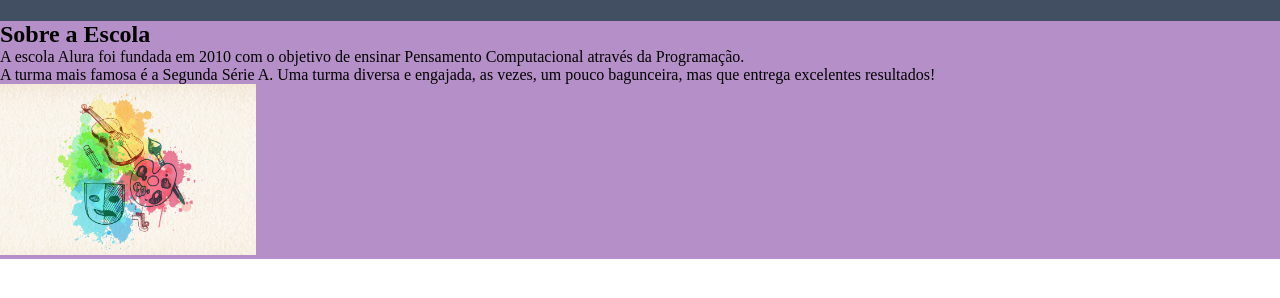
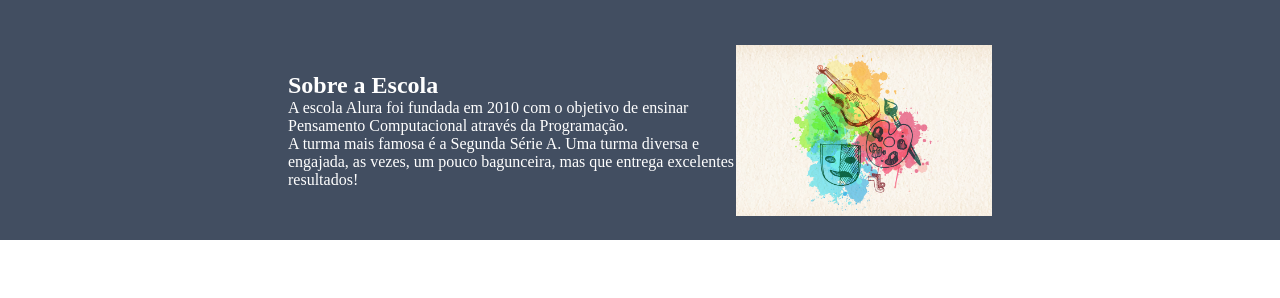
Before and after one commit to GessicaMoraisdeLima/site-gessica, a plain HTML site: page index.html in a window 1280 px wide. Shown: the part 56-354 px from the top of the page. Drawn offline with Linux system fonts and the light colour scheme.

Commit message:
Add files via upload

```diff
--- a/index.html
+++ b/index.html
@@ -5,7 +5,11 @@
     <meta http-equiv="X-UA-Compatible" content="IE=edge">
     <meta name="viewport" content="width=device-width, initial-scale=1.0">
     <title>Document</title>
+    <title>Equipe Alura Start</title>
     <link rel="stylesheet" href="style.css">
+    <link rel="preconnect" href="https://fonts.googleapis.com">
+    <link rel="preconnect" href="https://fonts.gstatic.com" crossorigin>
+<link href="https://fonts.googleapis.com/css2?family=Poppins&display=swap" rel="stylesheet">
 </head>
 <body>
 
@@ -16,12 +20,18 @@
             <li class="cabecalho-lista-item">Estudante</li>
         </ul>
     </header>
+
     <section class="escola">
+        <div class="escola-div-conteudo">
         <h2 clas="escola-titulo">Sobre a Escola</h2>
         <p class="escola-texto-um">A escola Alura foi fundada em 2010 com o objetivo de ensinar Pensamento Computacional através da Programação. </p>
         <p class="escola-texto-dois">A turma mais famosa é a Segunda Série A. Uma turma diversa e engajada, as vezes, um pouco bagunceira, mas que entrega excelentes resultados!</p>
+        </div>
         <img class="escola-imagem" src="artidodeartes.jpg" alt="artidodeartes.jpeg">
     </section>
 
+
+
+
 </body>
 </html>
--- a/style.css
+++ b/style.css
@@ -1,5 +1,5 @@
 header {
-    background-color: #B58FC7;
+    background-color: #424E61;
     color: white;
 }
 
@@ -31,5 +31,16 @@
 }
 
 .escola{
-    background-image: linear-gradient(#B58FC7,#B58FC7);
+    background-image: linear-gradient(#424E61,#424E61);
+    color: white;
+    display: flex;
+    justify-content: center;
+    align-items: center;
+    padding: 24px 0;
 }
+.escola-div-conteudo{
+    width: 35%;
+}
+.escola-titulo{
+    padding: 24px 0;
+}
```
